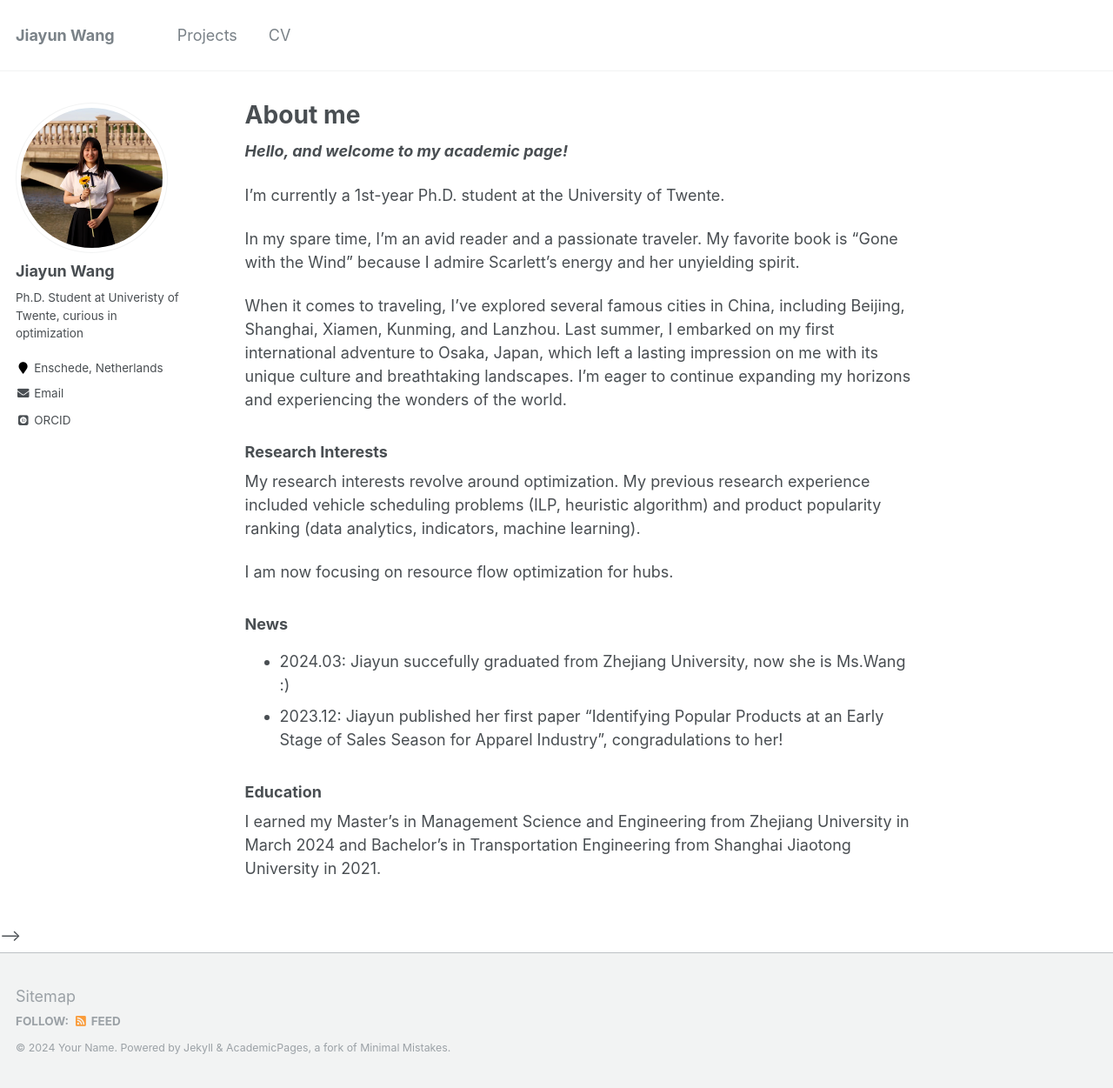
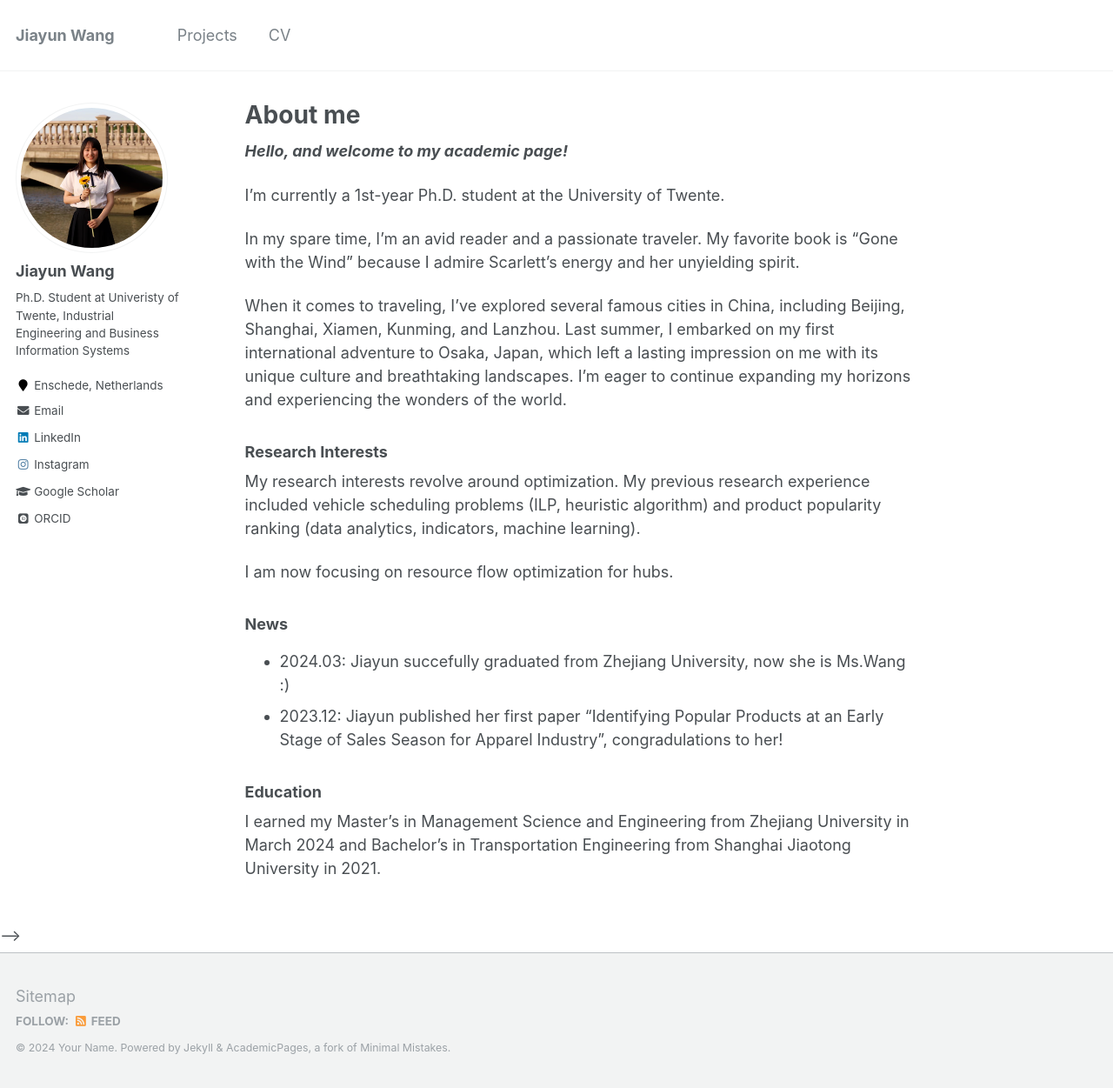
Before and after one commit to Jiayunvv/Jiayunvv.github.io, a Jekyll site: the page built from _pages/about.md, in a window 1280 px wide and 1251 px high. Shown: the whole window at 87% size. Built offline with Jekyll 4.4.1, drawn with Linux system fonts in a browser that asks for light colours; some web fonts are replaced.

```diff
--- a/_config.yml
+++ b/_config.yml
@@ -10,7 +10,7 @@ locale                   : "en-US"
 title                    : "Jiayun Wang"
 title_separator          : "-"
 name                     : &name "Your Name"
-description              : &description "personal description"
+description              : &description "Personal description"
 url                      : https://jiayunvv.github.io
 baseurl                  : "" # the subpath of your site, e.g. "/blog"
 repository               : "Jiayunvv.github.io"
@@ -82,12 +82,12 @@ analytics:
 author:
   name             : "Jiayun Wang"
   avatar           : "profile.png"
-  bio              : "Ph.D. Student at Univeristy of Twente, curious in optimization"
+  bio              : "Ph.D. Student at Univeristy of Twente, Industrial Engineering and Business Information Systems"
   location         : "Enschede, Netherlands"
   employer         :
   pubmed           :
-  googlescholar    :
-  email            : jiayun.vv@gmail.com
+  googlescholar    : "https://scholar.google.com/citations?hl=en&user=Gh1-y3cAAAAJ"
+  email            : "jiayun.vv@gmail.com"
   researchgate     :  # example: "https://www.researchgate.net/profile/yourprofile"
   uri              :
   bitbucket        :
@@ -99,10 +99,10 @@ author:
   github           :
   google_plus      :
   keybase          :
-  instagram        :
+  instagram        : "https://www.instagram.com/jiayunn_wang/"
   impactstory      : #"https://profiles.impactstory.org/u/xxxx-xxxx-xxxx-xxxx"
   lastfm           :
-  linkedin         :
+  linkedin         : "https://www.linkedin.com/in/jiayun-wang-a468a7276/"
   orcid            : "https://orcid.org/0009-0000-0400-0735"
   pinterest        :
   soundcloud       :
```
Also changed, not shown: 5 other files.
